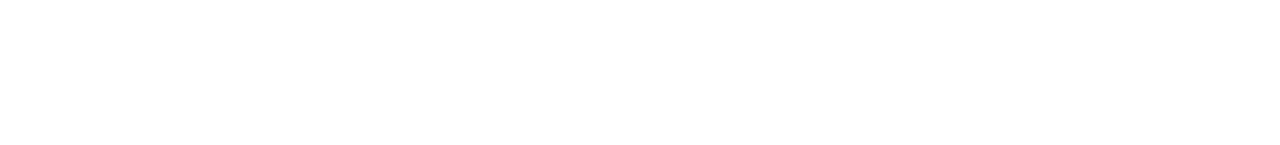
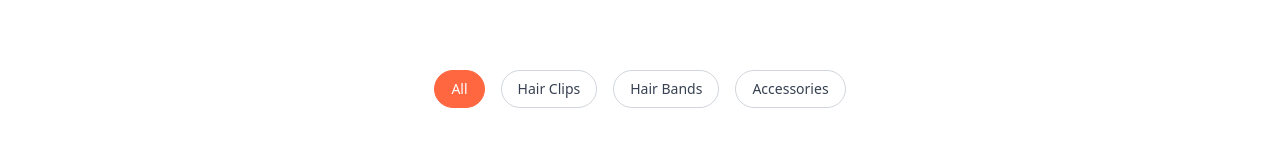
Before and after one commit to PavanYadavGo/BharatGauravStore, a Next.js app: page / in a window 1280 px wide. Shown: the part 774-919 px from the top of the page. Built offline with nearby package versions, Linux system fonts and the light colour scheme; no server answers; the database is empty.

Commit message:
tabs added

```diff
--- a/package.json
+++ b/package.json
@@ -38,6 +38,7 @@
     "@eslint/eslintrc": "^3",
     "@tailwindcss/postcss": "^4.1.1",
     "@types/react": "19.1.1",
+    "@types/react-google-recaptcha": "^2.1.9",
     "autoprefixer": "^10.4.21",
     "eslint": "^9",
     "eslint-config-next": "15.2.4",
--- a/src/app/page.js
+++ b/src/app/page.js
@@ -1,13 +1,19 @@
-import HeroSection from "../components/HeroSection";
-import FeaturedProducts from "../components/FeaturedProducts";
-import SuperShoesSection from "../components/SuperShoesSection";
+'use client';
+import { useState } from 'react';
+import HeroSection from '../components/HeroSection';
+import FeaturedProducts from '../components/FeaturedProducts';
+import SuperShoesSection from '../components/SuperShoesSection';
+import CategoriesTabs from '../components/CategoriesTabs';
 
 export default function Home() {
+  const [selectedCategory, setSelectedCategory] = useState('All');
+
   return (
     <>
       <HeroSection />
-      <FeaturedProducts />
-      <SuperShoesSection/>
+      <CategoriesTabs onSelectCategory={setSelectedCategory} />
+      <FeaturedProducts selectedCategory={selectedCategory} />
+      <SuperShoesSection />
     </>
   );
 }
--- /dev/null
+++ b/src/components/CategoriesTabs.tsx
@@ -0,0 +1,31 @@
+'use client';
+import { useState } from 'react';
+
+const categories = ['All', 'Hair Clips', 'Hair Bands', 'Accessories'];
+
+export default function CategoriesTabs({ onSelectCategory }: { onSelectCategory: (cat: string) => void }) {
+  const [active, setActive] = useState('All');
+
+  const handleClick = (cat: string) => {
+    setActive(cat);
+    onSelectCategory(cat);
+  };
+
+  return (
+    <div className="flex gap-4 justify-center mt-6 flex-wrap">
+      {categories.map((cat) => (
+        <button
+          key={cat}
+          onClick={() => handleClick(cat)}
+          className={`px-4 py-2 rounded-full text-sm font-medium border transition ${
+            active === cat
+              ? 'bg-[#ff6740] text-white border-[#ff6740]'
+              : 'bg-white text-gray-700 border-gray-300'
+          }`}
+        >
+          {cat}
+        </button>
+      ))}
+    </div>
+  );
+}
--- a/src/components/FeaturedProducts.js
+++ b/src/components/FeaturedProducts.tsx
@@ -7,10 +7,10 @@
 import { FaStar, FaShoppingCart, FaEye, FaRupeeSign, FaCheckCircle } from "react-icons/fa";
 import toast from "react-hot-toast";
 
-export default function FeaturedProducts() {
+export default function FeaturedProducts({ selectedCategory = "All" }: { selectedCategory?: string }) {
   const { addToCart } = useCart();
-  const [products, setProducts] = useState([]);
-  const [animating, setAnimating] = useState({});
+  const [products, setProducts] = useState<any[]>([]);
+  const [animating, setAnimating] = useState<{ [key: string]: boolean }>({});
 
   useEffect(() => {
     const fetchProducts = async () => {
@@ -21,6 +21,7 @@
           id: doc.id,
           name: data.name,
           price: data.price,
+          category: data.category || "Other", // Add fallback
           images: Array.isArray(data.images) ? data.images : [],
         };
       });
@@ -30,7 +31,12 @@
     fetchProducts();
   }, []);
 
-  const handleAddToCart = (product) => {
+  const filteredProducts =
+    selectedCategory === "All"
+      ? products
+      : products.filter((product) => product.category === selectedCategory);
+
+  const handleAddToCart = (product: any) => {
     addToCart(product);
     toast.success(`${product.name} added to cart`);
 
@@ -49,7 +55,7 @@
       </p>
 
       <div className="grid grid-cols-1 sm:grid-cols-2 md:grid-cols-2 lg:grid-cols-4 gap-12 max-w-7xl mx-auto">
-        {products.map((product) => (
+        {filteredProducts.map((product) => (
           <div
             key={product.id}
             className="flex flex-col bg-white dark:bg-[#121212] shadow-lg rounded-2xl overflow-hidden w-full max-w-[320px] mx-auto hover:shadow-2xl transition"
@@ -89,7 +95,6 @@
                   <FaEye /> View
                 </Link>
 
-                {/* ✅ Success Feedback Add to Cart */}
                 <button
                   onClick={() => handleAddToCart(product)}
                   className={`flex-1 py-2 px-3 rounded-md flex justify-center items-center gap-2 transition duration-300 ${
@@ -108,7 +113,6 @@
                     </>
                   )}
                 </button>
-
               </div>
             </div>
           </div>
```
Also changed, not shown: 1 other file (tests, documents, lock files or other folders). Lines whose indentation alone changed are shown as unchanged.
